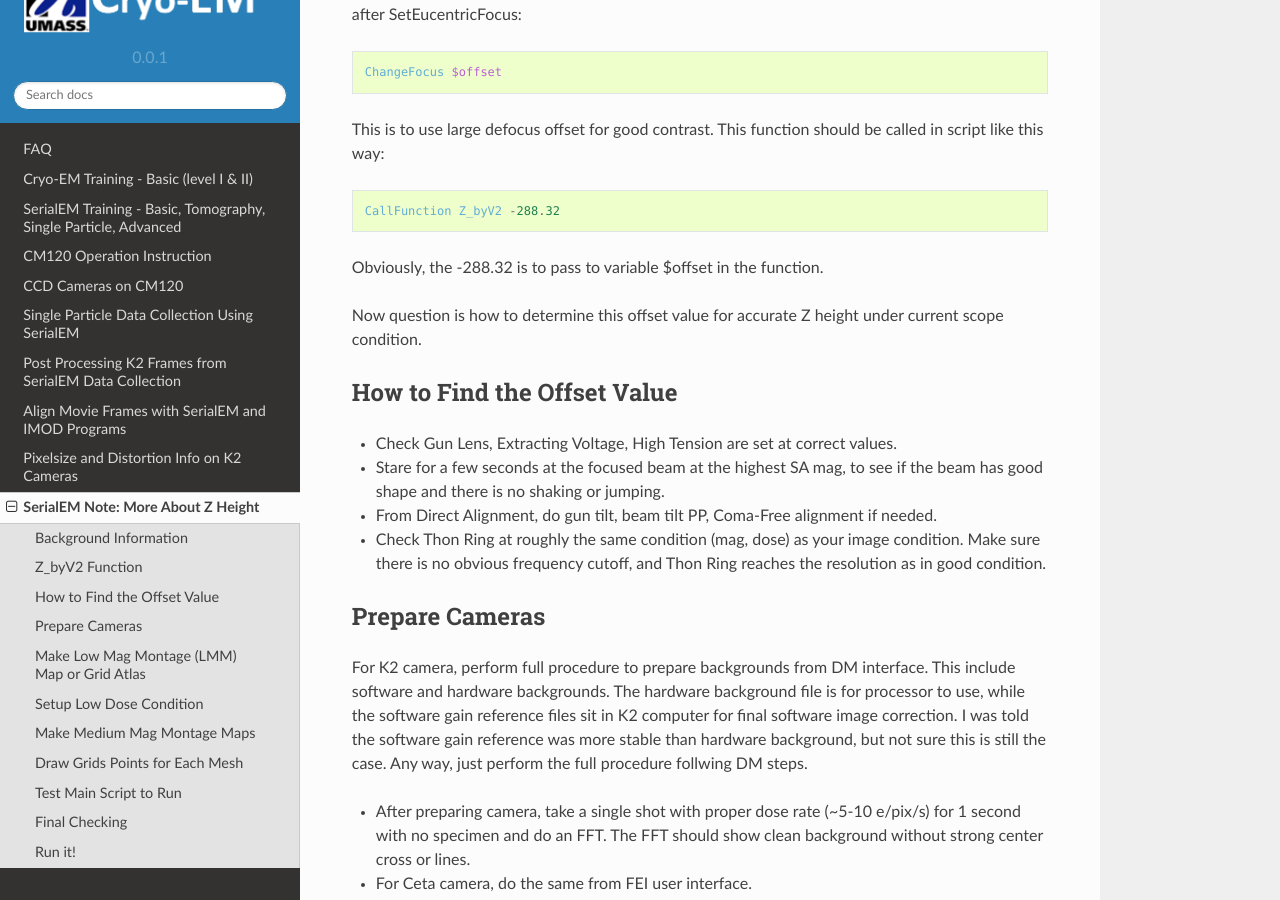
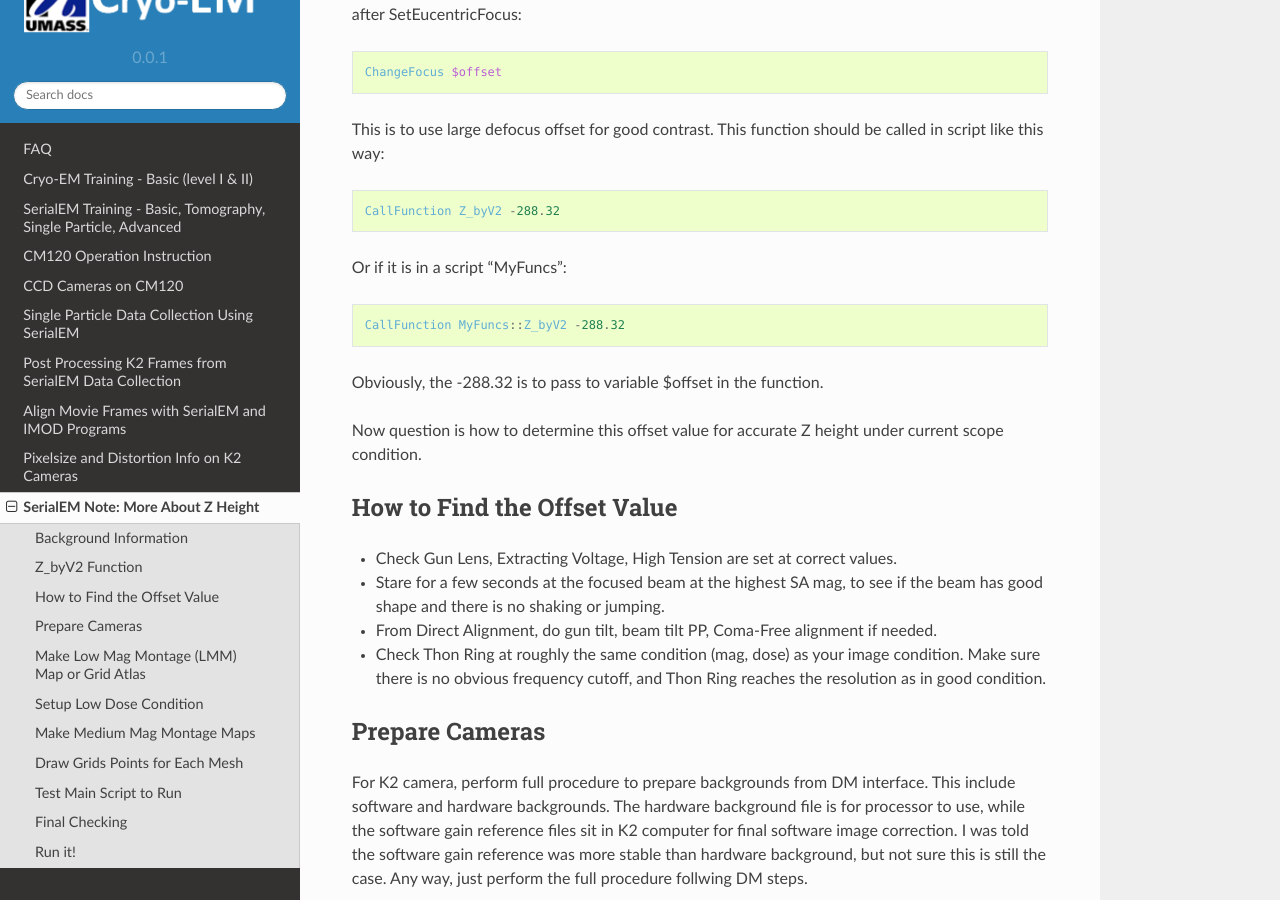
Before and after one commit to xuchen66/sphinx-emdocs, a Sphinx documentation site: the page built from source/serialEM-note-more-about-z-height.rst, in a window 1280 px wide and 900 px high, scrolled down 1778 px. Built offline with Sphinx 7.4.7 and the Read the Docs theme 2.0.0, drawn with Linux system fonts in a browser that asks for light colours; pages that are not in the unit, such as notebooks, are missing from menus.

Commit message:
Update serialEM-note-more-about-z-height.rst

```diff
--- a/source/serialEM-note-more-about-z-height.rst
+++ b/source/serialEM-note-more-about-z-height.rst
@@ -88,6 +88,12 @@ This is to use large defocus offset for good contrast. This function should be c
 .. code-block:: ruby
 
    CallFunction Z_byV2 -288.32
+
+Or if it is in a script "MyFuncs":
+
+.. code-block:: ruby
+
+   CallFunction MyFuncs::Z_byV2 -288.32
 
 Obviously, the -288.32 is to pass to variable $offset in the function.
 
```
